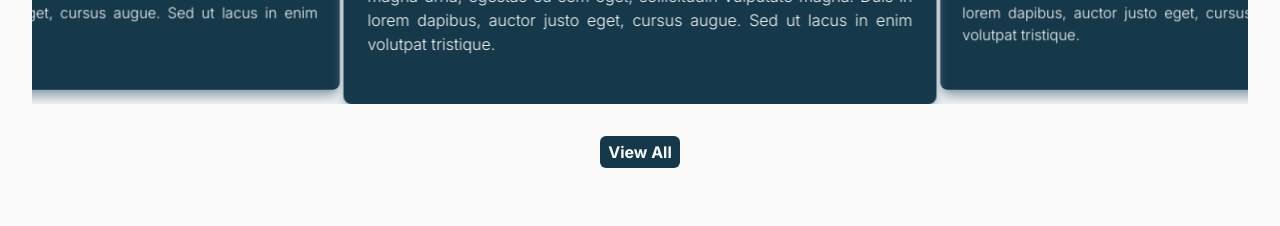
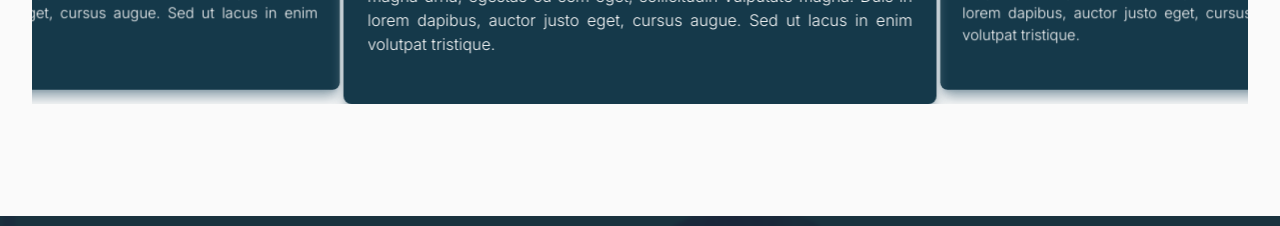
Before and after one commit to ExerciseFTUI/Website-Exercise-FE, a React (Vite) app: page /home in a window 1280 px wide. Shown: the part 3340-3566 px from the top of the page. Built offline with nearby package versions, Linux system fonts and the light colour scheme.

Commit message:
REMOVE view all button

```diff
--- a/src/pages/Landing/Testimoni.jsx
+++ b/src/pages/Landing/Testimoni.jsx
@@ -130,10 +130,6 @@ function testimoni() {
             </SwiperSlide>
           ))}
         </Swiper>
-
-        <Link to="/testimoni-alumni" className="btn-dark rounded-md mx-auto">
-          View All
-        </Link>
       </div>
     </div>
   )
```
